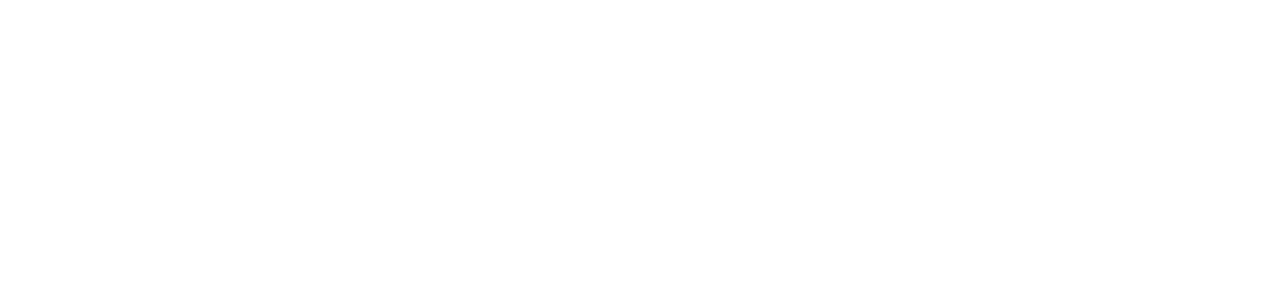
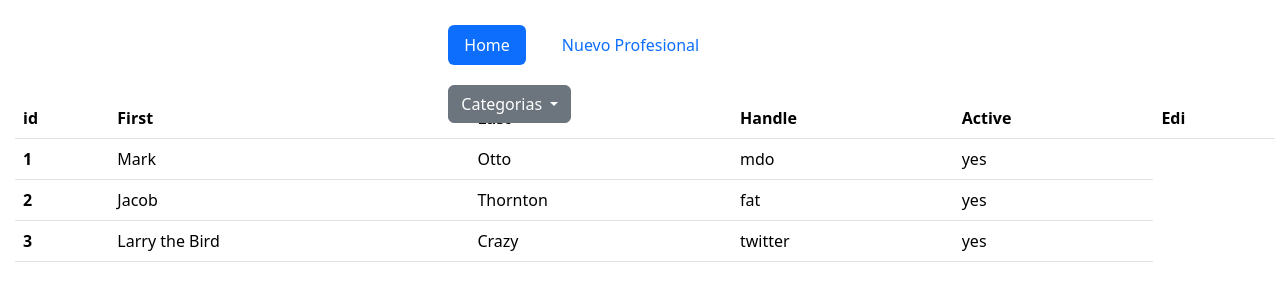
Before and after one commit to leandrodeferrari/desarrollo-web, an Angular app in the folder frontend/: page /empleados in a window 1280 px wide. Before the commit this address led to /. Shown: the top 300 px of the page. Built offline with nearby package versions, Linux system fonts and the light colour scheme.

Commit message:
empezando empleados

```diff
--- a/frontend/angular.json
+++ b/frontend/angular.json
@@ -122,5 +122,8 @@
         }
       }
     }
+  },
+  "cli": {
+    "analytics": false
   }
 }
--- a/frontend/src/app/app.routes.ts
+++ b/frontend/src/app/app.routes.ts
@@ -1,9 +1,11 @@
 import { Routes } from '@angular/router';
 import { LoginComponent } from './login/login.component';
 import { HomeComponent } from './home/home.component';
+import { TestComponent } from './test/test.component';
 
 export const routes: Routes = [
     {path:'login', component:LoginComponent},
     {path: 'home', component: HomeComponent },
     {path: '', redirectTo: '/login', pathMatch: 'full' },  //Redirigir a "login" por defecto.
+    {path: 'empleados', component: TestComponent}
 ];
--- /dev/null
+++ b/frontend/src/app/test/test.component.css
@@ -0,0 +1,20 @@
+*{
+    margin: 5px;
+}
+
+.grid-componente{
+    display: grid;
+    grid-template-columns: 1fr 1fr 1fr;
+    grid-template-rows: 25% 75%;
+    grid-template-areas:
+    ". nav ."
+    "grid-e grid-e grid-e";
+}
+
+.nav-grid{
+    grid-area: nav;
+}
+
+.grid-empleados{
+    grid-area: grid-e;
+}
--- /dev/null
+++ b/frontend/src/app/test/test.component.html
@@ -0,0 +1,64 @@
+<div class="grid-componente">
+    <div class="nav-grid">
+        <ul class="nav nav-pills mb-3" id="pills-tab" role="tablist">
+            <li class="nav-item" role="presentation">
+                    <button class="nav-link active" id="pills-home-tab" data-bs-toggle="pill" data-bs-target="#pills-home"
+                    type="button" role="tab" aria-controls="pills-home" aria-selected="true">Home</button>
+            </li>
+            <li class="nav-item" role="presentation">
+                    <button class="nav-link" id="pills-contact-tab" data-bs-toggle="pill" data-bs-target="#pills-contact"
+                    type="button" role="tab" aria-controls="pills-contact" aria-selected="false">Nuevo
+                    Profesional</button>
+            </li>
+            <div class="dropdown">
+                <button class="btn btn-secondary dropdown-toggle" type="button" data-bs-toggle="dropdown"
+                    aria-expanded="false">
+                    Categorias
+                </button>
+                <ul class="dropdown-menu">
+                    <li><a class="dropdown-item" href="#">categoria1</a></li>
+                    <li><a class="dropdown-item" href="#">categoria2</a></li>
+                    <li><a class="dropdown-item" href="#">categoria3</a></li>
+                </ul>
+            </div>
+        </ul>
+    </div>
+
+    <div class="grid-empleados">
+        <table class="table">
+            <thead>
+                <tr>
+                    <th scope="col">id</th>
+                    <th scope="col">First</th>
+                    <th scope="col">Last</th>
+                    <th scope="col">Handle</th>
+                    <th scope="col">Active</th>
+                    <th scope="col">Edi</th>
+                </tr>
+            </thead>
+            <tbody>
+                <tr>
+                    <th scope="row">1</th>
+                    <td>Mark</td>
+                    <td>Otto</td>
+                    <td>mdo</td>
+                    <td>yes</td>
+                </tr>
+                <tr>
+                    <th scope="row">2</th>
+                    <td>Jacob</td>
+                    <td>Thornton</td>
+                    <td>fat</td>
+                    <td>yes</td>
+                </tr>
+                <tr>
+                    <th scope="row">3</th>
+                    <td>Larry the Bird</td>
+                    <td>Crazy</td>
+                    <td>twitter</td>
+                    <td>yes</td>
+                </tr>
+            </tbody>
+        </table>
+    </div>
+</div>
```
Also changed, not shown: frontend/src/app/basefake.ts (added, +31 -0 lines), frontend/src/app/test/test.component.ts (added, +13 -0 lines).
